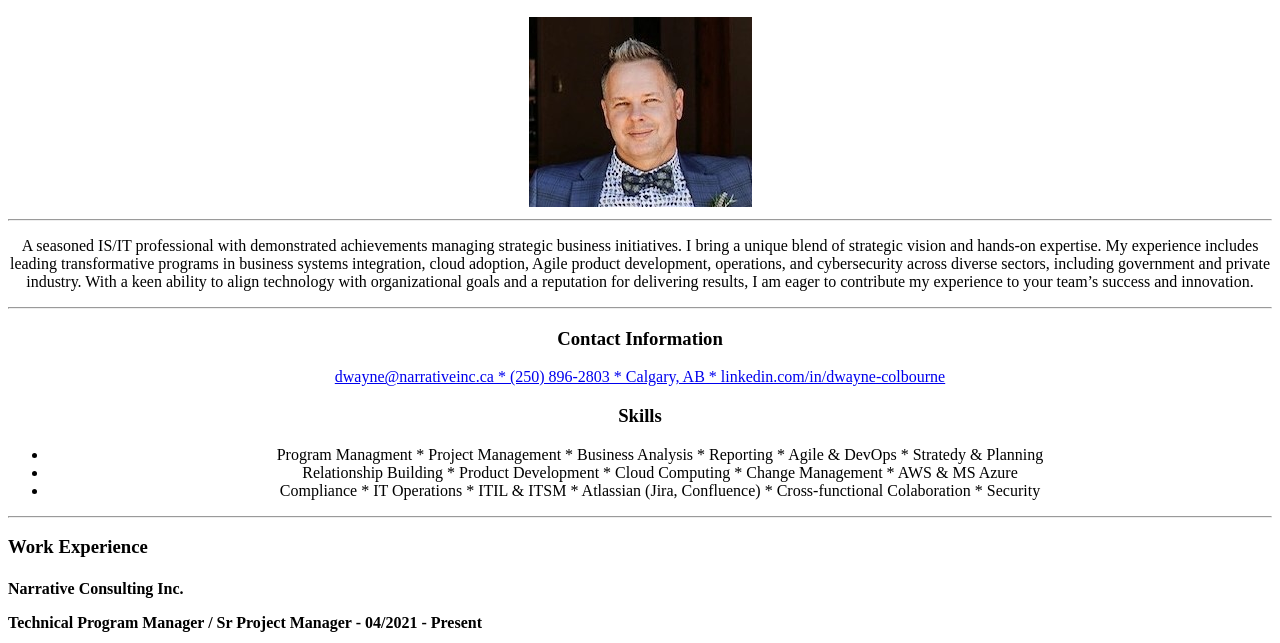
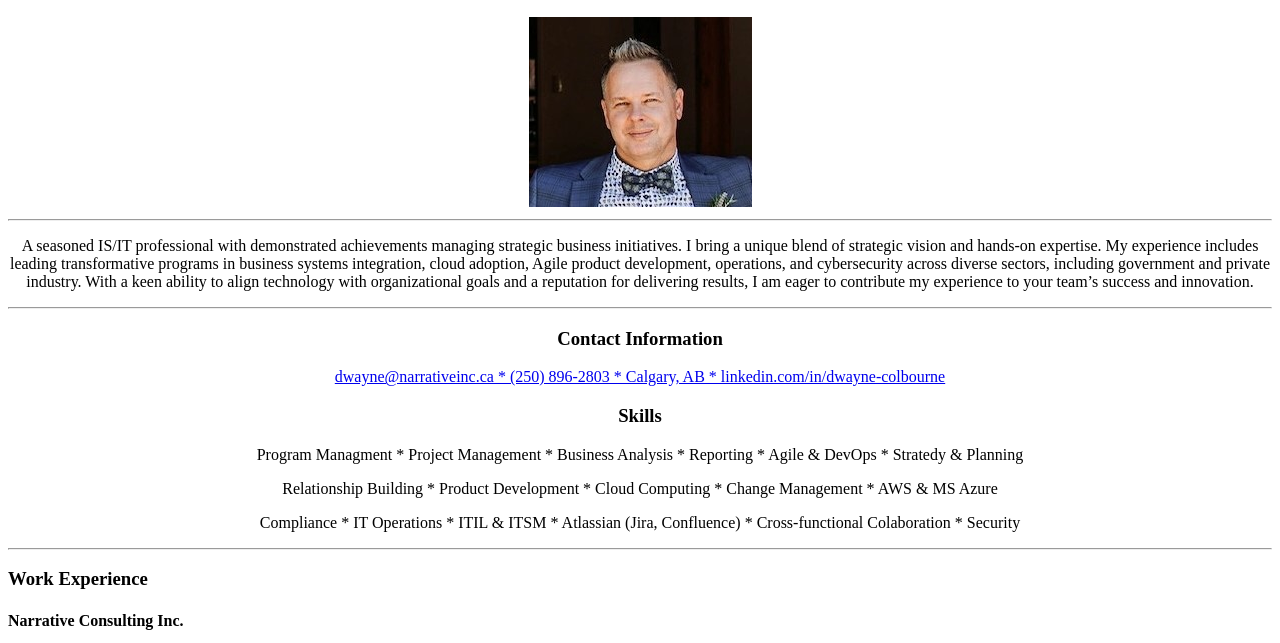
Before and after one commit to dcolbourne/github.io-resume, a plain HTML site: page index.html in a window 1280 px wide. Shown: the part 110-753 px from the top of the page. Drawn offline with Linux system fonts and the light colour scheme.

Commit message:
Update index.html

```diff
--- a/index.html
+++ b/index.html
@@ -37,11 +37,11 @@
     <h3>Contact Information</h3>
     <a href="./public/contact.html">dwayne@narrativeinc.ca * (250) 896-2803 * Calgary, AB * linkedin.com/in/dwayne-colbourne</a>
     <h3>Skills</h3>
-    <ul>
-        <li>Program Managment * Project Management * Business Analysis * Reporting * Agile & DevOps * Stratedy & Planning </li>
-        <li>Relationship Building * Product Development * Cloud Computing * Change Management * AWS & MS Azure </li>
-        <li>Compliance * IT Operations * ITIL & ITSM * Atlassian (Jira, Confluence) * Cross-functional Colaboration * Security</li>
-    </ul>
+
+    <p>Program Managment * Project Management * Business Analysis * Reporting * Agile & DevOps * Stratedy & Planning </p>
+    <p>Relationship Building * Product Development * Cloud Computing * Change Management * AWS & MS Azure </p>
+    <p>Compliance * IT Operations * ITIL & ITSM * Atlassian (Jira, Confluence) * Cross-functional Colaboration * Security</p>
+
     </center>
     <hr>
     <h3>Work Experience</h3>
```
